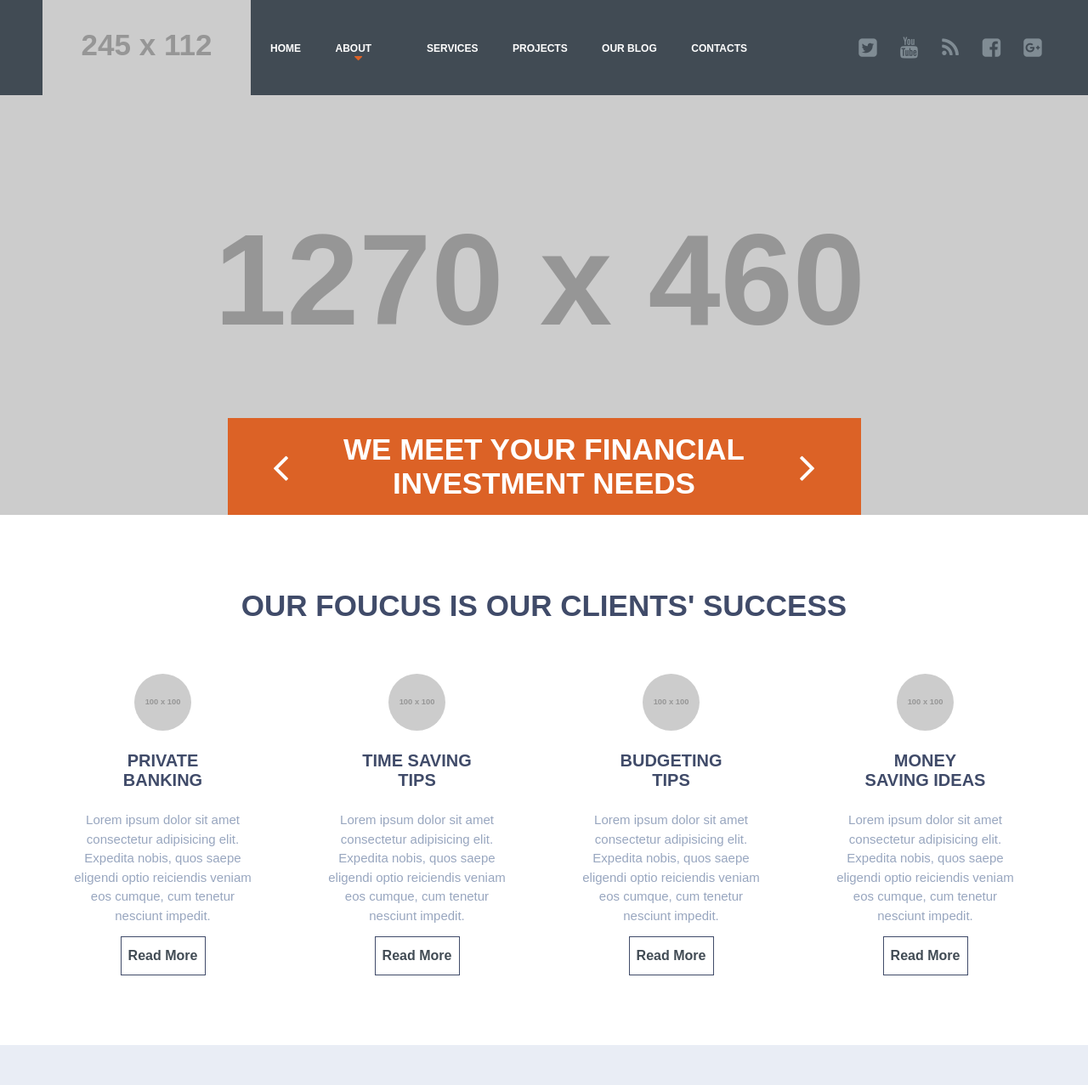
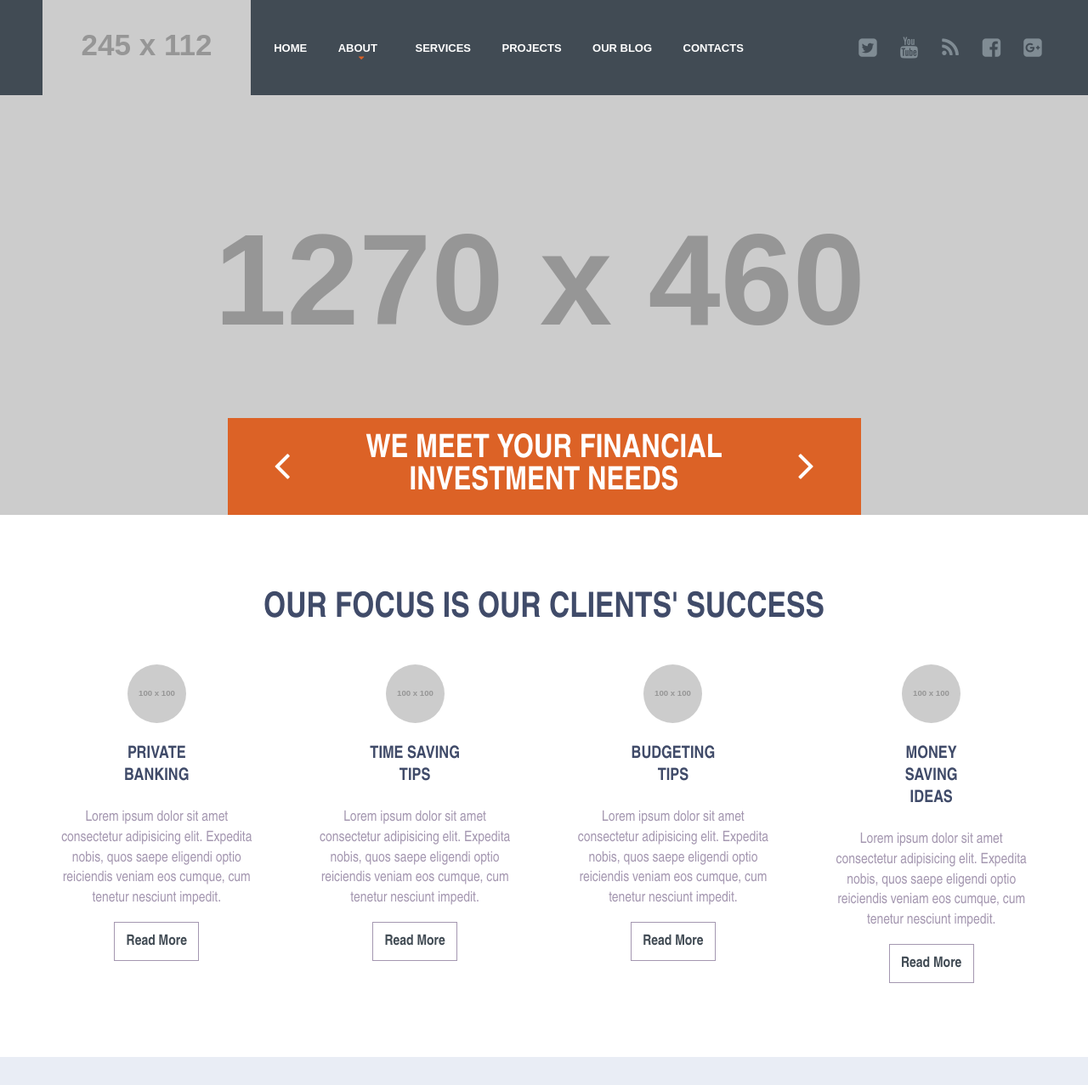
Before and after one commit to nitingaxioned/Task2-Html-Css, a plain HTML site: page index.html in a window 1280 px wide. Shown: the top 1277 px of the page at 85% size. Drawn offline with Linux system fonts and the light colour scheme; placeholder pictures from the web are drawn by us.

Commit message:
Errors solve 2nd time

```diff
--- a/assets/css/style.css
+++ b/assets/css/style.css
@@ -113,23 +113,26 @@ header .wrapper{
   width: 100%;
   justify-content: space-between;
   align-items: center;
+  font-family: 'Arial Narrow bold', sans-serif;
 }
-h1{
-  padding-left: 50px;
-}
+h1{ padding-left: 50px; }
 nav ul li {
-  margin: 0 18px;
+  margin: 0 16px;
   transform: translateX(-40px);
 }
-nav ul li
-.fa-caret-down{
+nav ul li:nth-child(2) {
+  margin: 0 6px 0 16px;
+  transform: translateX(-40px);
+}
+nav ul li .fa-caret-down{
   color: #dc6226;
-  transform: translate(-30px, 13px);
+  transform: translate(-30px, 11px);
+  font-size: 11px;
 }
 nav ul li a {
   color:#ffffff;
   text-transform: uppercase;
-  font-size: 12px;
+  font-size: 13px;
   font-weight: bold;
 }
 nav ul li a:hover { color: #dc6226;}
@@ -139,9 +142,8 @@ nav ul li ul{display: none;}
   padding: 0 0.5vw;
   transform: translateX(-43px);
 }
-.Social-icon{
-  padding-left: 60px;
-}
+.Social-icon{ padding-left: 60px; }
+
 .Social-icon li a{
   color:#808c94;
   font-size: 25px;
@@ -158,6 +160,7 @@ nav ul li ul{display: none;}
   width: 100%;
   padding-top: 380px;
 }
+
 .banner div{
   text-align: center;
   margin: 0 auto;
@@ -167,72 +170,93 @@ nav ul li ul{display: none;}
   display: flex;
   justify-content: space-around;
   color: #ffffff;
-  font-size: 35px;
   background-color: #dc6226;
   align-items: center;
   text-transform: uppercase;
-  font-weight: 600;
-  padding: 20px 30px;
+  font-weight: 700;
+  padding: 0px 16px;
+  font-family: 'Arial Narrow', Arial, sans-serif;
 }
+
 .banner div a,
 .banner div h2{
   color: #ffffff;
+  padding: 0 15px;
+  font-size: 38px;
+  font-weight: 700;
+  line-height: 1;
 }
-.banner div a span{font-size: 52px;}
+
+.banner div a span{font-size: 53px;}
+
 h2{
-  font-size: 35px;
+  font-size: 41px;
   color: #404b69;
   text-transform: uppercase;
-  font-weight: bold;
+  font-weight: bolder;
   margin: 20px;
+  font-family: 'Arial Narrow', Arial, sans-serif;
 }
+
 .client-suc{
   text-align: center;
   padding: 67px 0 50px 0;
 }
+.client-suc h2{margin-bottom: 0;}
 
 .client-suc ul{
   display: flex;
   justify-content: space-between;
   padding: 10px;
+  padding-bottom: 15px;
 }
-.client-suc .wrapper{
-  width: 95%;
-}
+
+.client-suc .wrapper{ width: 96.5%; }
+
 .client-suc ul li{
   margin: 30px;
   margin-bottom: 0;
 }
+
 .client-suc ul li img{
   border-radius: 50%;
-  width: 67px;
+  width: 69px;
 }
+
 .client-suc figcaption{
   color: #404b69;
   text-transform: uppercase;
   font-size: 20px;
-  font-weight: 600;
-  margin: 24px 48px;
+  font-family: 'Arial Narrow', Arial, sans-serif;
+  margin: 24px 65px;
+  font-weight: 800;
+  line-height: 1.3;
+  letter-spacing: 0;
 }
+
 .client-suc p{
-  color: #98a6bf;
-  font-size: 15px;
-  line-height: 1.5;
-  margin: 5px;
+  color: #a497b0;
+  font-size: 17px;
+  line-height: 1.4;
+  margin: 6px;
+  font-family: 'Arial Narrow', Arial, sans-serif;
   margin-bottom: 13px;
+  margin-bottom: 15px;
 }
+
 .client-suc ul > li a[title="Read-More"]{
   text-transform: capitalize;
   color: #414b54;
-  font-size: 18;
-  font-weight: 600;
-  border: 1px solid #404b69;
+  font-size: 17px;
+  font-weight: 800;
+  border: 1px solid #a497b0;
   height: 46px;
   width: 100px;
   margin-bottom: 0;
   box-sizing: border-box;
   padding: 13px 5px 4px 5px;
   margin-bottom: 22px;
+  font-family: 'Arial Narrow', Arial, sans-serif;
 }
 
 .advice{
@@ -240,21 +264,27 @@ h2{
   text-align: center;
   padding: 30px 0;
 }
-.advice h2 {
-  padding: 20px 0 10px 0;
+
+.advice h2 { padding: 33px 0 2px 0;}
+
+.advice p{
+  font-size: 24px;
+  line-height: 1.5;
+  color: #404b69;
+  padding: 0px 49px;
+  font-weight: 800;
+  font-family: 'Arial Narrow', Arial, sans-serif;
 }
-.advice p{
-  font-size: 22px;
-  color: #404b69;
-  padding: 2px 70px;
-}
+
 .advice .wrapper{
   width: 100%;
 }
+
 .active > ul{
   display: flex;
   justify-content: space-between;
 }
+
 .card{
   box-sizing: border-box;
   margin: 46px 12px;
@@ -271,6 +301,7 @@ h2{
   font-weight: 600;
   padding-top: 45px;
 }
+
 .card p{
   font-size: 15px;
   color: #9e9d9f;
@@ -287,36 +318,33 @@ h2{
   display: flex;
   width: 100%;
 }
+
 .solutions h2{
   text-transform: capitalize;
   color: #ffffff;
   transform: translateX(-20px);
 }
-.solutions span{
-  padding-right: 20px;
-}
+
+.solutions span{ padding-right: 20px; }
+
 .solutions ul{
   line-height: 2;
   display: flex;
   flex-direction: column;
 }
+
 .d1,.d2{
   padding: 50px;
   color: #ffffff;
   font-size: 18px;
   width: 50%;
 }
-.d2{
-  padding: 50px 40px 50px 92px;}
-.d1{
-  background-color: #dc6226;
-}
-.d2{
-  background-color: #424c51;
-}
-.solutions p{
-  padding-top: 10px;
-}
+
+.d2{ padding: 50px 40px 50px 92px;}
+.d1{ background-color: #dc6226;}
+.d2{background-color: #424c51;}
+.solutions p{ padding-top: 10px;}
+
 .d1 a, .d2 a{
   text-transform: capitalize;
   color: #ffffff;
@@ -328,10 +356,12 @@ h2{
   margin-bottom: 0;
   transform: translateX(-30px);
 }
+
 .clients .wrapper{
   width: 100%;
   height: 156px;
 }
+
 .loco-contener{
   display: flex;
   width: 90%;
@@ -339,6 +369,7 @@ h2{
   justify-content: space-around;
   padding: 50px 0;
 }
+
 .logo-nav{
   position: relative;
   display: flex;
@@ -347,38 +378,52 @@ h2{
   margin: auto;
   margin-top: -110px;
 }
+
 .logo-nav a{
   color: #111111;
   font-size: 35px;
 }
+
 .contact-form .wrapper{
   background-image: url(https://via.placeholder.com/1260x380);
   width: 100%;
 }
+
 .contact-form h2{
   color: #ffffff;
   text-align: center;
   padding: 70px 0 20px 0;
   text-shadow: 2px 2px #000000;
 }
-.form-inputs{
-  padding: 5px;
-}
-.form-inputs input, .form-input-msg textarea{
+
+.form-inputs{ padding: 5px;}
+
+.form-inputs input,
+.form-input-msg textarea{
   background: #111111;
   opacity: 0.7;
   border: 1px solid #444444;
   height: 30px;
-  width: 390px;
-  margin: 0 50px;
+  width: 370px;
+  margin: 2px 50px;
+  color: #e9edf5;
+  padding-left: 13px;
+  font-size: 15px;
 }
+
+.form-inputs input::placeholder,
+.form-input-msg textarea::placeholder{
+  color: #a497b0;
+}
+
 .form-input-msg{
   position: relative;
   float:right;
-  transform: translateY(-128px);
+  transform: translateY(-140px);
 }
+
 .form-input-msg textarea{
-  height: 120px;
+  height: 128px;
   width: 810px;
   border-radius: 0;
 }
@@ -396,18 +441,16 @@ h2{
   transform: translateX(1185px);
 }
 
-.contact-details{
-  background-color: #515c61;
-}
-.contact-details .wrapper{
-  width: 95vw;
-}
+.contact-details{ background-color: #515c61;}
+.contact-details .wrapper{ width: 95vw;}
+
 .contact-details ul{
   display: flex;
   justify-content: space-between;
   padding: 90px 42px 100px 24px;
   width: 90%;
 }
+
 .contact-details ul li{
   display: flex;
   width: 335px;
@@ -422,6 +465,7 @@ h2{
   padding-left: 15px;
   font-weight: bold;
 }
+
 .contact-details ul li span{
   padding: 15px;
   text-transform: uppercase;
@@ -429,14 +473,17 @@ h2{
   font-size: 22px;
   font-weight: bold;
 }
+
 .contact-details figure{
   border-radius: 50%;
   border: 8px solid #9e9d9f;
 }
+
 .contact-details figure img{
   border-radius: 50%;
   width: 75px;
 }
+
 /*=================================
   main styling ends here
 =================================*/
@@ -444,34 +491,36 @@ h2{
 /*=================================
   footer styling starts here
 =================================*/
-footer{
-  background-color: #3f4a51;
-}
+footer{ background-color: #3f4a51;}
+
 footer .wrapper{
   width: 93%;
   display: flex;
   justify-content: space-between;
-  padding: 50px 0 240px ;
+  padding: 50px 0 224px ;
 }
 
 .footer-txt{
   padding: 30px 0;
   color: #ffffff;
+  font-family: 'Arial Narrow', Arial, sans-serif;
+  font-size: 15px;
 }
+
 .footer-txt p span{
   text-transform: uppercase;
   font-size: 35px;
-  font-weight: 600;
+  font-weight: 800;
 }
+
 .footer-txt ul li a{
   color: #dc6226;
   font-size: 34px;
-  margin: 5px;
-}
-.footer-txt ul li{
-  margin-top: 10px;
+  margin: 5px 19px;
 }
 
+.footer-txt ul li{ margin-top: 10px;}
+.footer-txt ul li a:first-child{ margin-left: 0px;}
  /*=================================
   footer styling ends here
 =================================*/
--- a/index.html
+++ b/index.html
@@ -70,7 +70,7 @@
       </section>
       <section class="client-suc">
         <div class="wrapper">
-          <h2>our foucus is our clients' success</h2>
+          <h2>our focus is our clients' success</h2>
           <ul>
             <li>
                 <figure><img src="https://via.placeholder.com/100" alt="icon"></figure>
@@ -223,7 +223,7 @@
           </ul>
         </div>
         <div class="footer-map">
-          <iframe src="https://www.google.com/maps/embed?pb=!1m18!1m12!1m3!1d3024.7489935152403!2d-73.98857458509592!3d40.701525446194154!2m3!1f0!2f0!3f0!3m2!1i1024!2i768!4f13.1!3m3!1m2!1s0x89c25a339cc146b9%3A0xdf48c703436b6ef4!2sYork%20St%2C%20Brooklyn%2C%20NY%2011201%2C%20USA!5e0!3m2!1sen!2sin!4v1631701344862!5m2!1sen!2sin" width="600" height="200" style="border:0;" allowfullscreen="" loading="lazy"></iframe>
+          <iframe src="https://www.google.com/maps/embed?pb=!1m18!1m12!1m3!1d3024.7489935152403!2d-73.98857458509592!3d40.701525446194154!2m3!1f0!2f0!3f0!3m2!1i1024!2i768!4f13.1!3m3!1m2!1s0x89c25a339cc146b9%3A0xdf48c703436b6ef4!2sYork%20St%2C%20Brooklyn%2C%20NY%2011201%2C%20USA!5e0!3m2!1sen!2sin!4v1631701344862!5m2!1sen!2sin" width="610" height="210" style="border:0;" allowfullscreen="" loading="lazy"></iframe>
         </div>
       </div>
     </footer>
```
